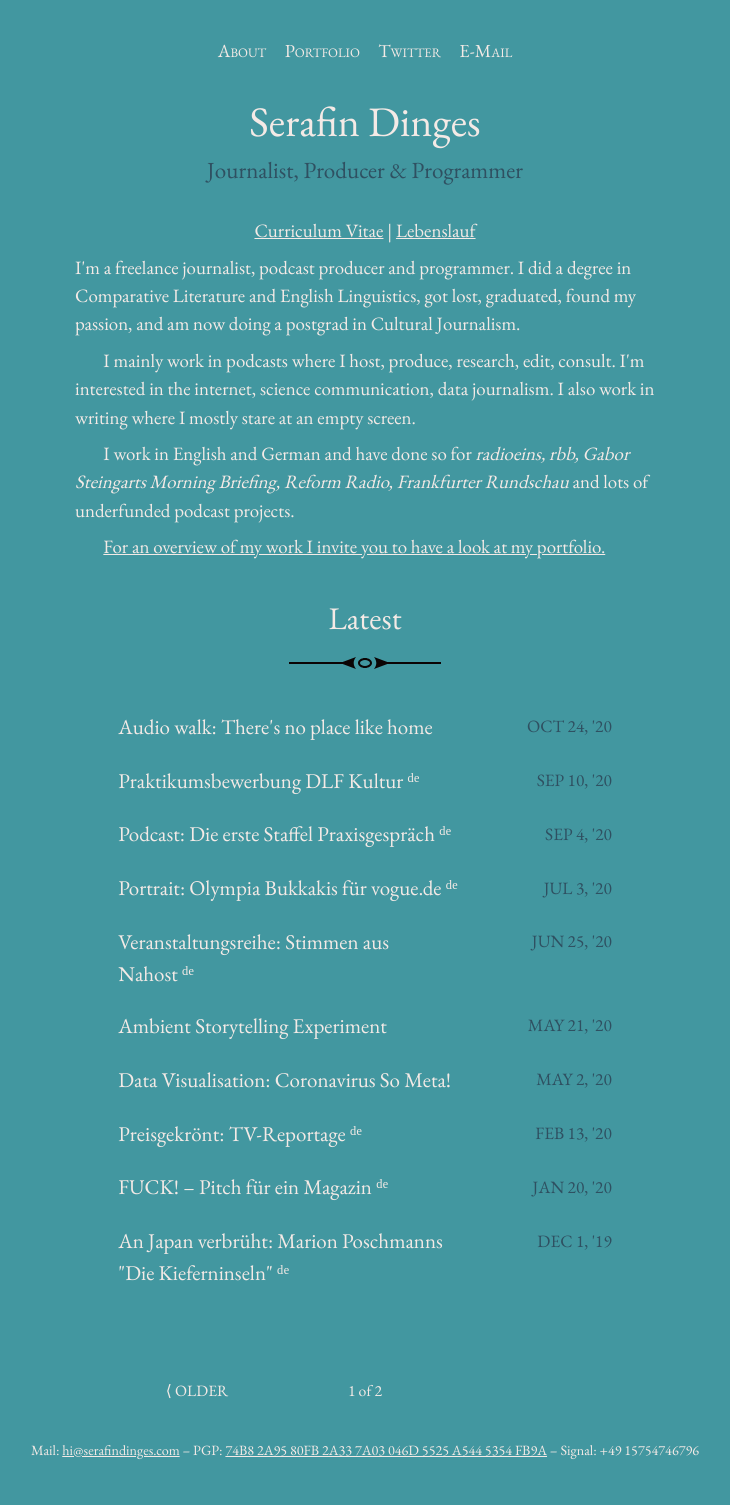
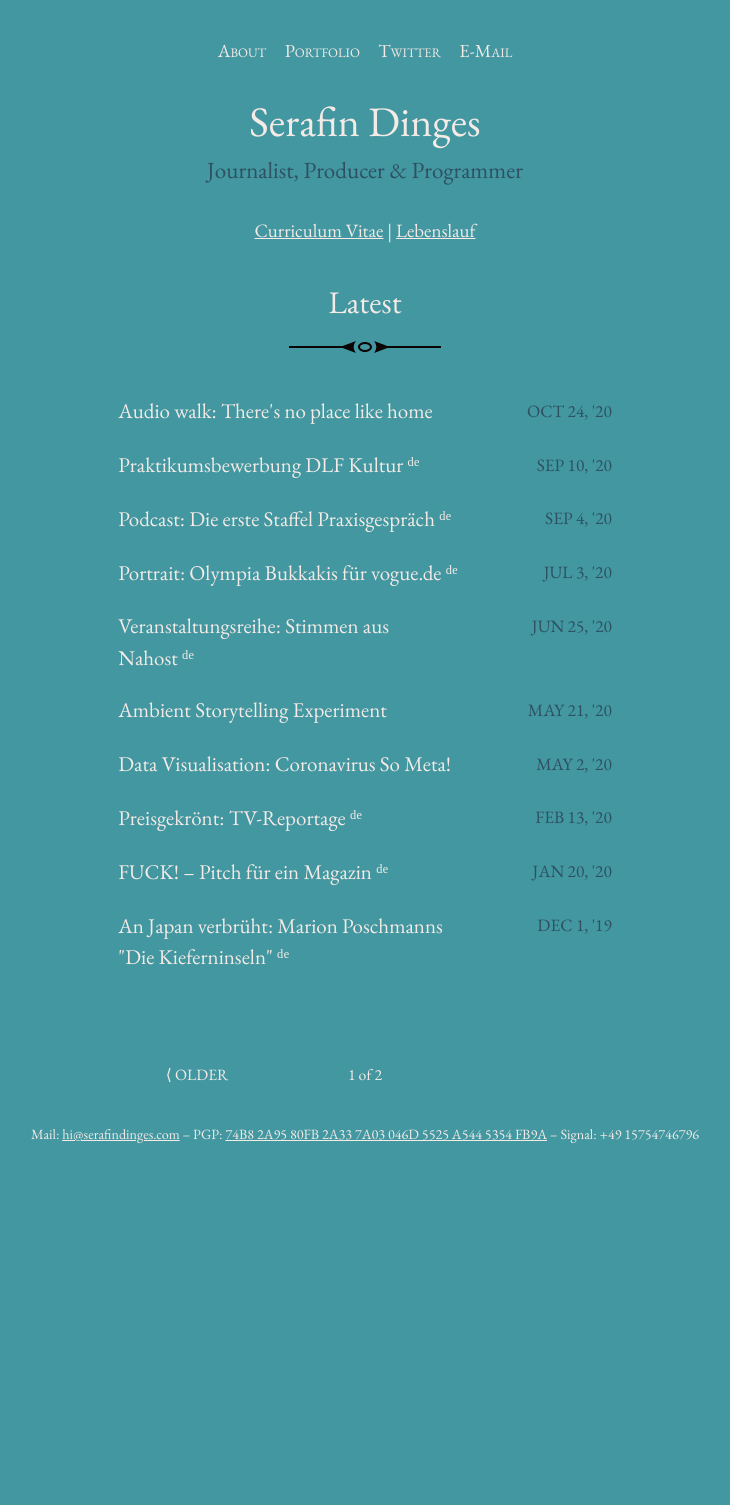
Before and after one commit to SerafinDinges/serafindinges.com, a Jekyll site: the page built from index.html, in a window 1280 px wide. Shown: the whole page, without its empty margins (275-1005 px from the left). Built offline with Jekyll 4.4.1, drawn with Linux system fonts in a browser that asks for light colours; the list of posts is cut into pages by our own code; after the commit the page ends 1189 px from its top, so only the background shows below that.

Commit message:
Update _config.yml

```diff
--- a/_config.yml
+++ b/_config.yml
@@ -22,16 +22,6 @@ description: >-
     <p class=center>
       <a href=/assets/docs/CV_SerafinDinges_EN.pdf target=_blank>Curriculum Vitae</a> |
       <a href=/assets/docs/CV_SerafinDinges_DE.pdf target=_blank>Lebenslauf</a>
-    </p>
-    <p class=noindent>
-    I'm a freelance journalist, podcast producer and programmer. I did a degree in Comparative Literature and English Linguistics, got lost, graduated, found my passion, and am now doing a postgrad in Cultural Journalism.
-    </p><p>
-    I mainly work in podcasts where I host, produce, research, edit, consult. I'm interested in the internet, science communication, data journalism. I also work in writing where I mostly stare at an empty screen.
-    </p><p>
-    I work in English and German and have done so for <em>radioeins, rbb, Gabor Steingarts Morning Briefing, Reform Radio, Frankfurter Rundschau</em> and lots of underfunded podcast projects.
-    </p>
-    <p>
-    <a href=https://serafindinges.com/portfolio.html>For an overview of my work I invite you to have a look at my portfolio.</a>
     </p>
   </div>
 baseurl: "" # the subpath of your site, e.g. /blog
```
